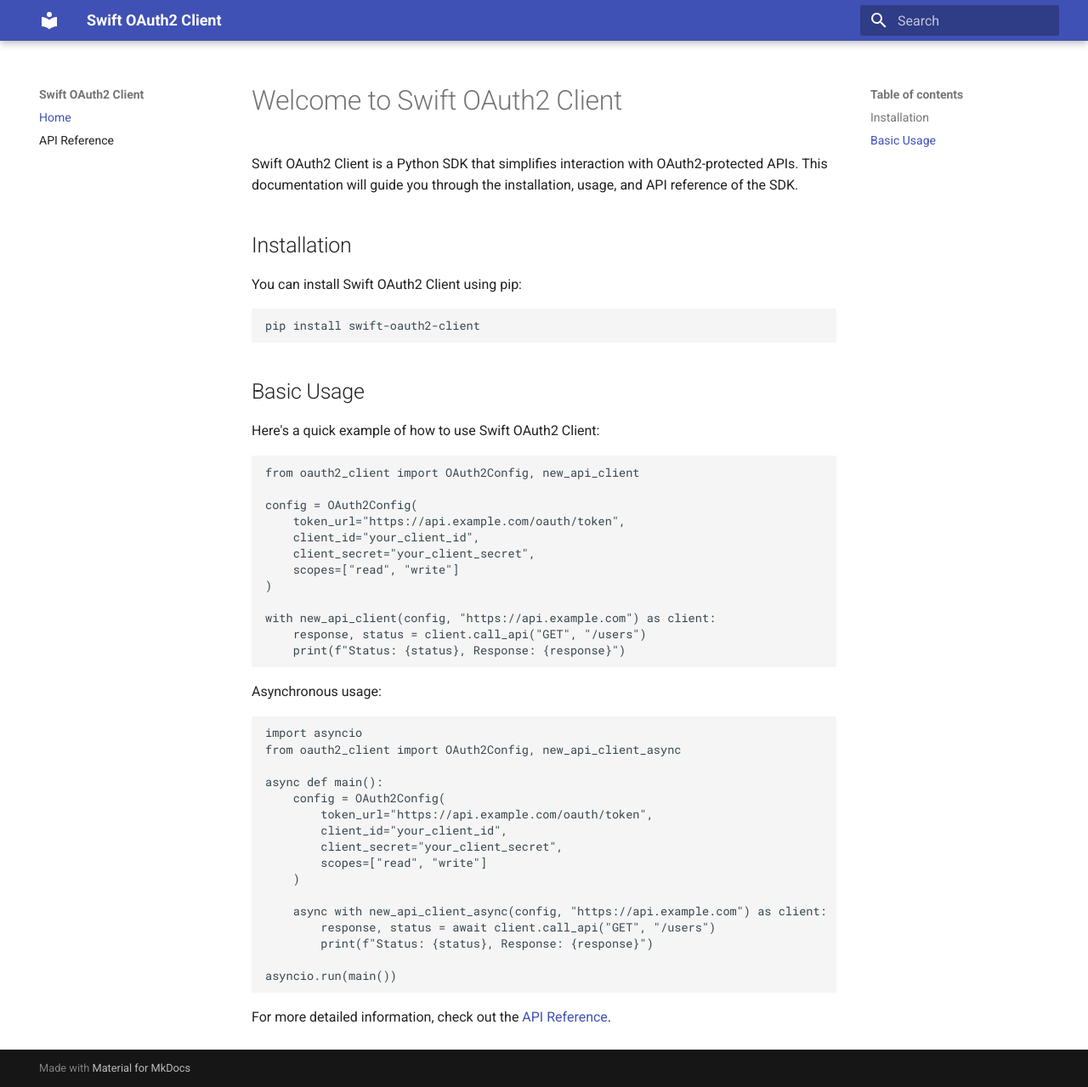
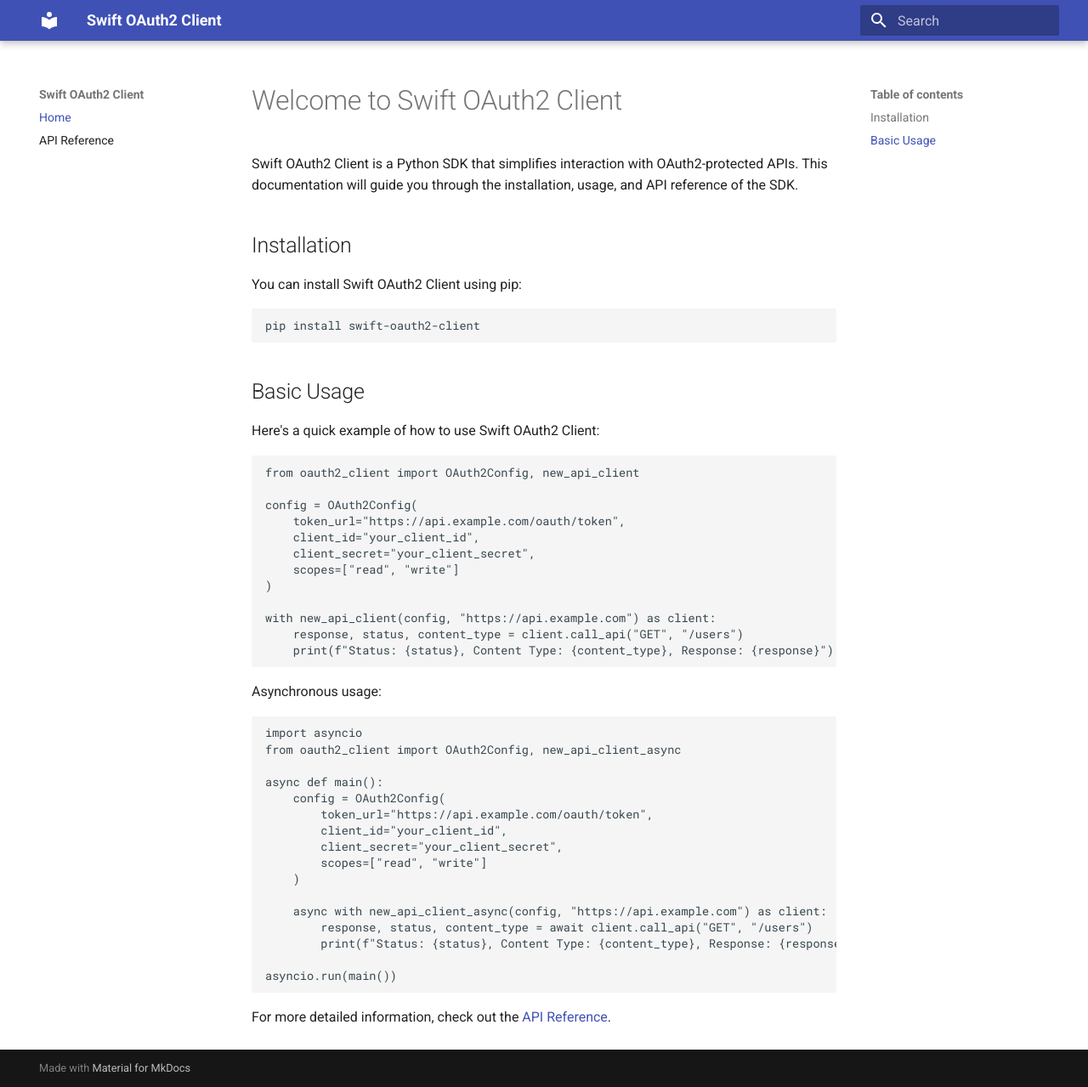
Before and after one commit to swiftsoftwaregroup/swift-oauth2-client, an MkDocs documentation site: the page built from docs/index.md, in a window 1280 px wide and 1279 px high. Shown: the whole window at 85% size. Built offline with MkDocs 1.6.1 and Material for MkDocs 9.7.7, drawn with Linux system fonts in a browser that asks for light colours.

Commit message:
Update docs

````diff
--- a/docs/index.md
+++ b/docs/index.md
@@ -25,8 +25,8 @@
 )
 
 with new_api_client(config, "https://api.example.com") as client:
-    response, status = client.call_api("GET", "/users")
-    print(f"Status: {status}, Response: {response}")
+    response, status, content_type = client.call_api("GET", "/users")
+    print(f"Status: {status}, Content Type: {content_type}, Response: {response}")
 ```
 
 Asynchronous usage:
@@ -44,10 +44,11 @@
     )
 
     async with new_api_client_async(config, "https://api.example.com") as client:
-        response, status = await client.call_api("GET", "/users")
-        print(f"Status: {status}, Response: {response}")
+        response, status, content_type = await client.call_api("GET", "/users")
+        print(f"Status: {status}, Content Type: {content_type}, Response: {response}")
 
 asyncio.run(main())
 ```
 
+
 For more detailed information, check out the [API Reference](api_reference.md).
````
Also changed, not shown: README.md (+4 -4 lines).
